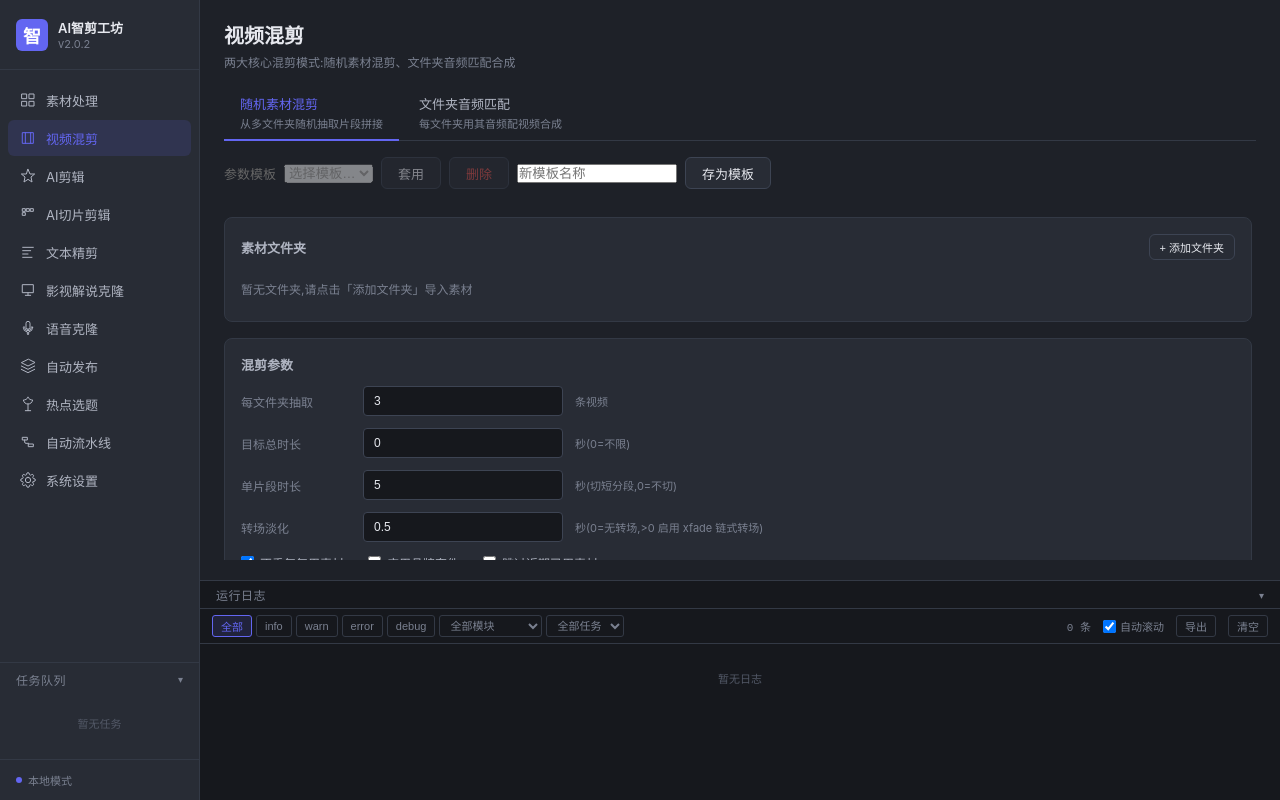
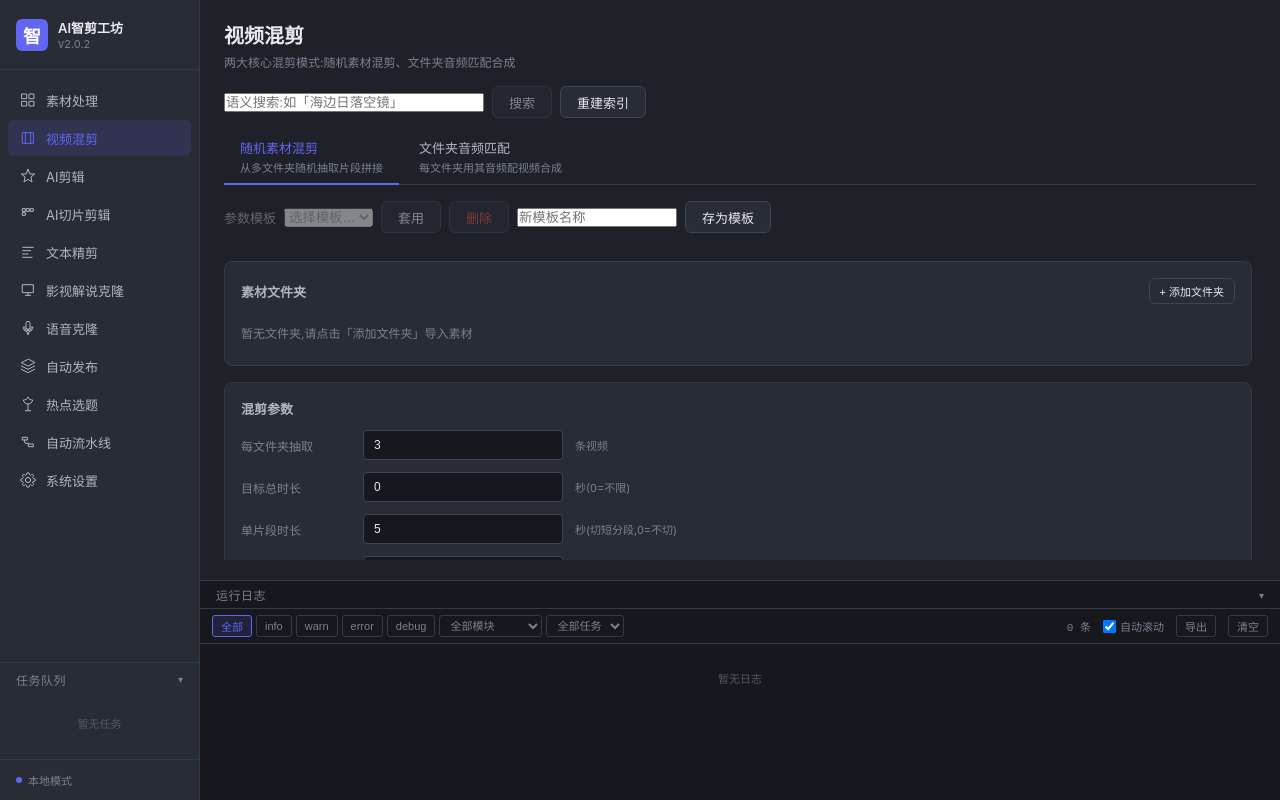
Before and after one commit to JACK-AI-20260531/JackVideoFusion, a Vue app: page /#/video-mix in a window 1280 px wide. Both pictures are taken after a click on the button "我已阅读并同意". Built offline with nearby package versions, Linux system fonts and the light colour scheme.

Commit message:
feat(semantic): 视频混剪页语义搜索条(PRD-v2.1 FR-4)

```diff
--- a/src/renderer/components/layout/TaskPanel.vue
+++ b/src/renderer/components/layout/TaskPanel.vue
@@ -31,6 +31,7 @@ const taskTypeLabels: Record<TaskType, string> = {
   'auto-publish': '自动发布',
   'text-timeline': '文本精剪导出',
   'pipeline': '自动流水线',
+  'semantic-index': '素材语义索引',
 };
 
 // 任务状态对应的颜色
--- a/src/renderer/views/VideoMixView.vue
+++ b/src/renderer/views/VideoMixView.vue
@@ -7,6 +7,7 @@
 import { ref } from 'vue';
 import RandomMixTab from './video-mix/RandomMixTab.vue';
 import AudioMatchTab from './video-mix/AudioMatchTab.vue';
+import SemanticSearchBar from './video-mix/SemanticSearchBar.vue';
 
 // Tab 定义
 interface TabItem {
@@ -32,6 +33,9 @@ const activeTab = ref('random');
       <h2 class="video-mix-view__title">视频混剪</h2>
       <p class="video-mix-view__desc">两大核心混剪模式:随机素材混剪、文件夹音频匹配合成</p>
     </div>
+
+    <!-- 素材语义搜索条(自然语言找素材,PRD-v2.1 FR-4) -->
+    <SemanticSearchBar />
 
     <!-- Tab 导航 -->
     <div class="video-mix-tabs">
--- /dev/null
+++ b/src/renderer/views/video-mix/SemanticSearchBar.vue
@@ -0,0 +1,104 @@
+<script setup lang="ts">
+/**
+ * 素材语义搜索条(PRD-v2.1 FR-4)
+ * 职责:自然语言搜索 + 后台建库触发 + 索引状态 + 结果展示(文件名/文件夹/相似度)
+ */
+import { ref, onMounted } from 'vue';
+
+/** 搜索命中(与主进程 ScoredMaterial 对齐) */
+interface ScoredMaterial {
+  materialId: string;
+  path: string;
+  folderId: string;
+  name: string;
+  score: number;
+}
+
+interface IpcResp<T> {
+  ok: boolean;
+  data?: T;
+  error?: string;
+}
+
+function getApi() {
+  return (
+    window as unknown as {
+      api: { invoke: <TReq, TResp>(channel: string, payload?: TReq) => Promise<IpcResp<TResp>> };
+    }
+  ).api;
+}
+
+const query = ref('');
+const hits = ref<ScoredMaterial[]>([]);
+const searching = ref(false);
+const message = ref('');
+const statusText = ref('');
+
+onMounted(async () => {
+  const res = await getApi().invoke<undefined, { total: number; indexed: number }>('semantic:status');
+  if (res.ok && res.data) {
+    statusText.value = `已索引 ${res.data.indexed}/${res.data.total}`;
+  }
+});
+
+/** 触发后台建库(断点续建,进度见任务中心) */
+async function buildIndex(): Promise<void> {
+  await getApi().invoke<undefined, { started: boolean }>('semantic:build');
+  message.value = '已开始后台建库,进度见任务中心';
+}
+
+/** 执行语义搜索 */
+async function search(): Promise<void> {
+  if (!query.value.trim() || searching.value) return;
+  searching.value = true;
+  message.value = '';
+  try {
+    const res = await getApi().invoke<{ text: string; topK: number }, ScoredMaterial[]>(
+      'semantic:search',
+      JSON.parse(JSON.stringify({ text: query.value, topK: 20 })),
+    );
+    if (res.ok && res.data) {
+      hits.value = res.data;
+      if (!res.data.length) message.value = '无匹配结果(索引未建或相似度过低)';
+    } else {
+      message.value = res.error ?? '搜索失败';
+    }
+  } finally {
+    searching.value = false;
+  }
+}
+</script>
+
+<template>
+  <div class="semantic-bar">
+    <input
+      v-model="query"
+      placeholder="语义搜索:如「海边日落空镜」"
+      class="q"
+      @keyup.enter="search"
+    />
+    <button class="btn primary" :disabled="searching || !query.trim()" @click="search">搜索</button>
+    <button class="btn" @click="buildIndex">重建索引</button>
+    <span v-if="statusText" class="status">{{ statusText }}</span>
+    <span v-if="message" class="msg">{{ message }}</span>
+    <ul v-if="hits.length" class="hits">
+      <li v-for="h in hits" :key="h.materialId">
+        <span class="name">{{ h.name }}</span>
+        <span class="folder">{{ h.folderId }}</span>
+        <span class="score">{{ (h.score * 100).toFixed(0) }}%</span>
+      </li>
+    </ul>
+  </div>
+</template>
+
+<style scoped>
+.semantic-bar { display: flex; gap: 8px; align-items: center; flex-wrap: wrap; margin-bottom: 12px; }
+.q { width: 260px; }
+.status { color: #888; font-size: 12px; }
+.msg { color: #d9534f; font-size: 13px; }
+.hits { list-style: none; padding: 0; margin: 8px 0 0; width: 100%; }
+.hits li { display: flex; gap: 12px; padding: 4px 0; border-bottom: 1px dashed #eee; font-size: 13px; }
+.hits .name { flex: 1; }
+.hits .folder { color: #888; }
+.hits .score { color: #2e9e5b; }
+</style>
```
